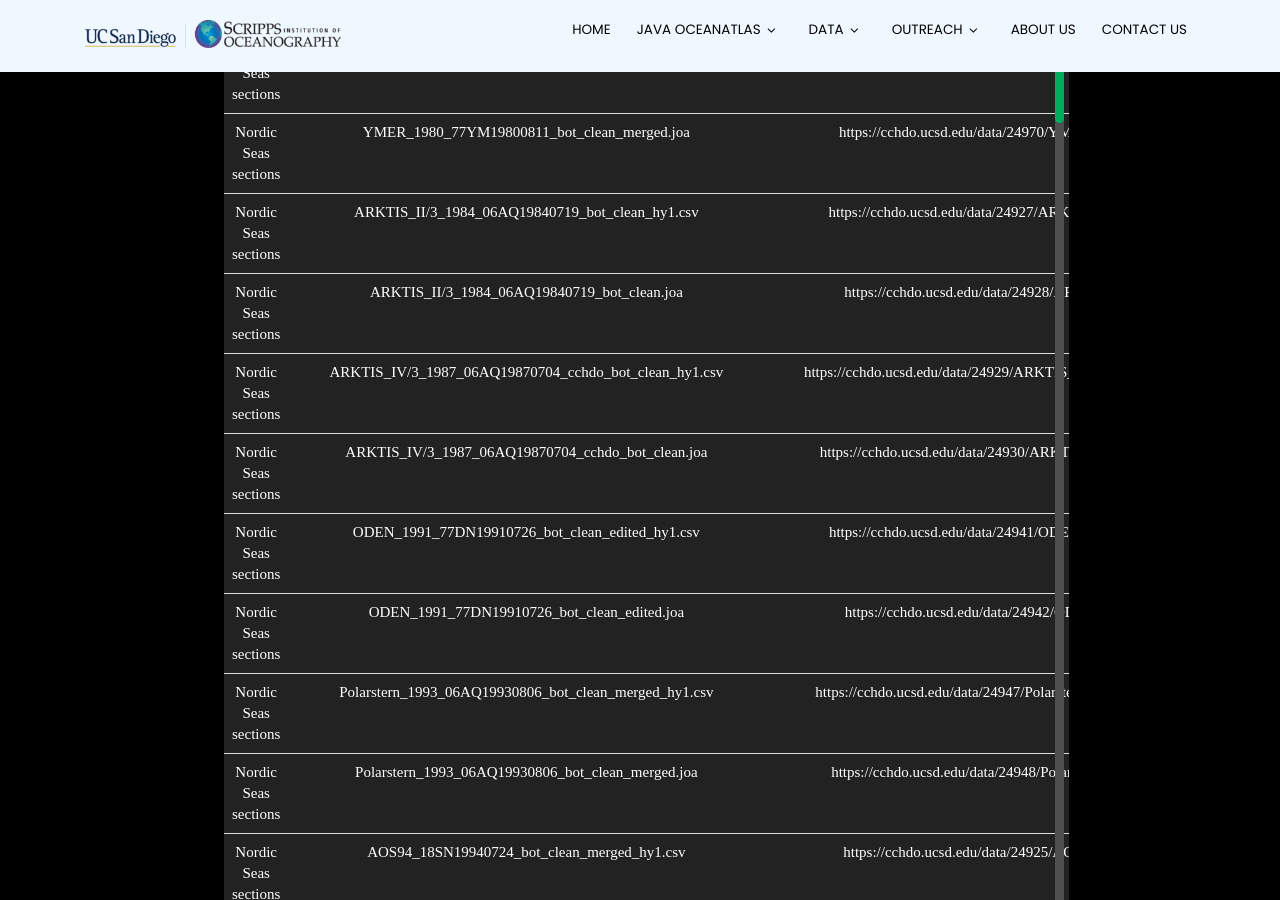
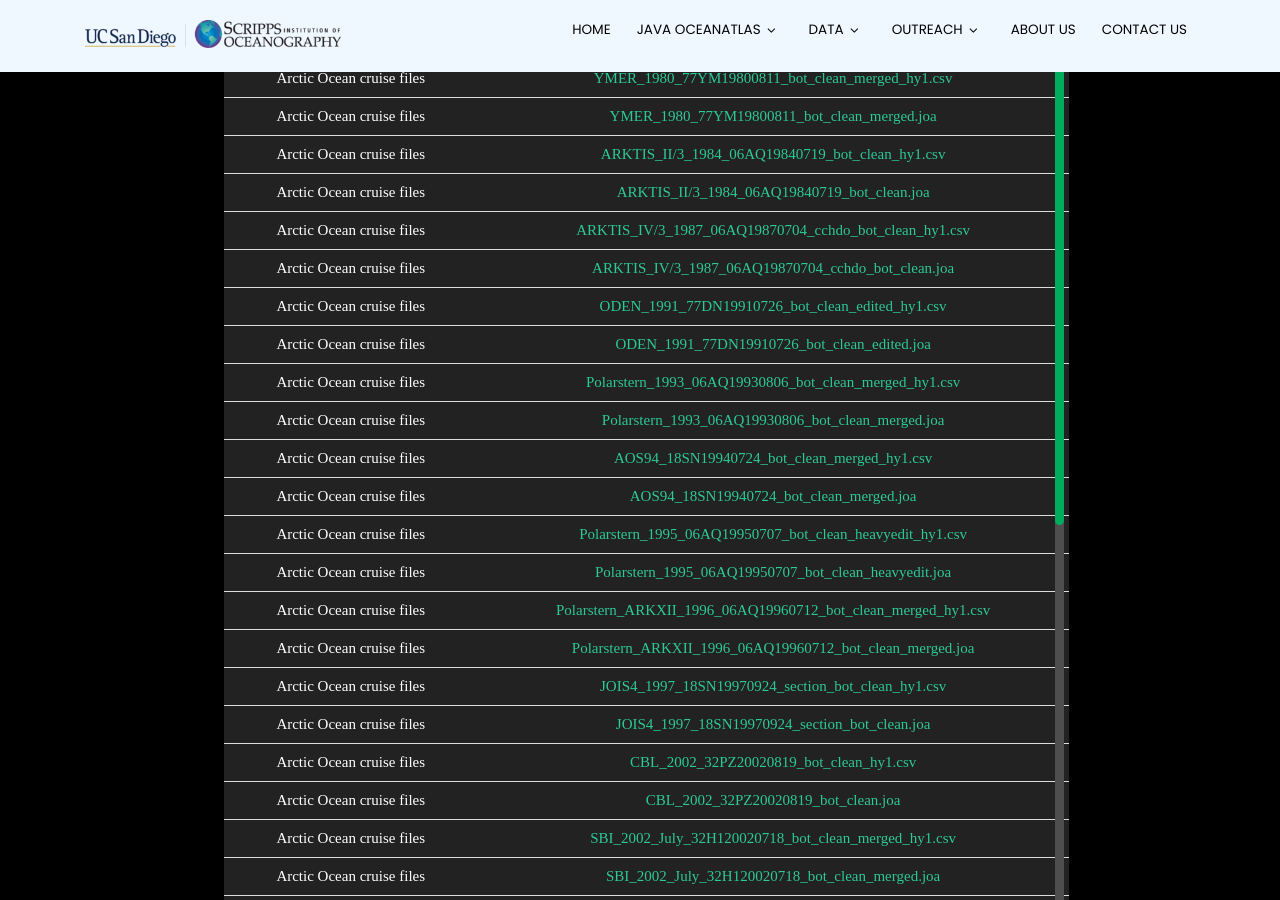
Before and after one commit to cchdo/joa.ucsd.edu, a Jekyll site: the page built from arcticdata.md, in a window 1280 px wide and 900 px high, scrolled down 2134 px. Built offline with Jekyll 4.4.1, drawn with Linux system fonts in a browser that asks for light colours; nearby versions of some CDN libraries; some web fonts are replaced; some of the changed text lies outside the part shown.

Commit message:
Arctic Ocean front end edits

```diff
--- a/_data/arcticdata.yml
+++ b/_data/arcticdata.yml
@@ -1,4 +1,14 @@
 section:
+  - title: Arctic Ocean & Nordic Sea Maps
+    years:
+      - year: Arctic Cruises Map.pdf
+        file: https://cchdo.ucsd.edu/data/24919/Arctic%20Cruises%20Map.pdf
+      - year: Nordic Seas Cruises map.pdf
+        file: https://cchdo.ucsd.edu/data/24922/Nordic%20Seas%20Cruises%20map.pdf
+      - year: Chukchi-Beaufort and Fram Strait Arctic Cruise Maps.pdf
+        file: https://cchdo.ucsd.edu/data/24920/Chukchi-Beaufort%20and%20Fram%20Strait%20Arctic%20Cruise%20Maps.pdf
+      - year: ARC01 2015 Map.pdf
+        file: https://cchdo.ucsd.edu/data/24918/ARC01%202015%20Map.pdf
   - title: Arctic Ocean sections
     years:
       - year: ARC01_2015_3_ship_bot_clean_sorted_hy1.csv
@@ -9,7 +19,7 @@
     years:
       - year: (75°N section not yet prepared for site)
         file: File
-  - title: Nordic Seas sections
+  - title: Arctic Ocean cruise files
     years:
       - year: YMER_1980_77YM19800811_bot_clean_merged_hy1.csv
         file: https://cchdo.ucsd.edu/data/24969/YMER_1980_77YM19800811_bot_clean_merged_hy1.csv
@@ -145,7 +155,7 @@
         file: https://cchdo.ucsd.edu/data/24987/Nordic_2009_58GS20090528_bot_clean_hy1.csv
       - year: Nordic_2009_58GS20090528_bot_clean.joa
         file: https://cchdo.ucsd.edu/data/24988/Nordic_2009_58GS20090528_bot_clean.joa
-  - title: Nordic Seas cruise files
+  - title: Bering Sea cruise files
     years:
       - year: BEST_2008_APR_33HQ20080329_bot_partly_clean_hy1.csv
         file: https://cchdo.ucsd.edu/data/24989/BEST_2008_APR_33HQ20080329_bot_partly_clean_hy1.csv
--- a/arcticdata.md
+++ b/arcticdata.md
@@ -42,19 +42,8 @@
 									<div class="mx-auto">
 									<form style="margin-left: auto;" action="#" method="get">
 											<select class="custom-select" id="verticalSectionDropdown">
-												<option value="All" selected="selected">Vertical Section</option> {% for item in site.data.arcticdata.section%}
+												<option value="All" selected="selected">Section</option> {% for item in site.data.arcticdata.section%}
 												<option value="{{item.title}}">{{item.title}}</option> {% endfor %} </select> &nbsp;&nbsp;&nbsp;&nbsp;&nbsp;&nbsp;&nbsp;
-											<select class="custom-select" id="yearDropdown">
-												<option value="All">Year</option> {% for item in site.data.arcticdata.yeardropdown %}
-												<option value="{{item.year}}">{{item.year}}</option> {% endfor %} </select> &nbsp;&nbsp;&nbsp;&nbsp;&nbsp;&nbsp;&nbsp;
-											<select style="display:none" class="custom-select" id="fileDropdown">
-												<option value="All">File</option>
-												<option value="Basin">.csv</option>
-												<option value="Sub Basin">.jos</option>
-												<option value="Option_3">.txt</option>
-												<option value="Option_4">.joa</option>
-												<option value="Option_5">.zip</option>
-											</select>
 									</form>
 									</div>
 								</div>
@@ -72,8 +61,7 @@
 							<table>
 								<thead>
 									<tr class="row100 head">
-										<th class="cell100 column1">Vertical Section</th>
-										<th class="cell100 column2">Year</th>
+										<th class="cell100 column1">Section</th>
 										<th class="cell100 column4">File</th>
 									</tr>
 								</thead>
@@ -84,8 +72,7 @@
 								<tbody id="datatable"> {% for item in site.data.arcticdata.section%} {% for entry in item.years%}
 									<tr>
 										<td class="cell100 column1">{{item.title}}</td>
-										<td class="cell100 column2">{{entry.year}}</td>
-										<td class="cell100 column4">{{entry.file}}</td>
+										<td class="cell100 column4"><a href="{{entry.file}}">{{entry.year}}</a></td>
 									</tr> {% endfor %} {% endfor %} </tbody>
 							</table>
 						</div>
@@ -96,21 +83,19 @@
 	<center style="color: white;font-size: 25px;padding-bottom: 3%;font-family: 'Poppins';"> Data Tree Search</center>
 	<section id="tree-search">
 	<div class="tree ">
-					<ul> <span style="color:white;font-size: 20px;"><b>{{page.ocean}} Ocean</b></span>
+			<ul> <span style="color:white;font-size: 20px;"><b>{{page.ocean}} Ocean</b></span>
 				<ul>
-					<li> <span style="background:#5cb85c;color:white">Download all {{page.ocean}} Data</span></li> {% for item in site.data.arcticdata.section %}
+					<li> <span style="background:#5cb85c;color:white">Download all {{page.ocean}} Data</span></li>
+					<li><a href="assets/documents/Guide to the Best Data Arctic directory.pdf"><span style="color:white">Guide to Arctic Ocean and Nordic Sea files</span></a></li>
+					{% for item in site.data.arcticdata.section %}
 					<li> <span style="color:white"><i class="fa fa-plus-square" style="color:white"></i>{{item.title}}</span>
 						<ul>
-							<li> <span style="background:#5cb85c;color:white">Download all {{item.title}} Data</span></li> {% for entry in item.years%}
-							<li> <span style="color:white"><i class="fa fa-plus-square" style="color:white"></i>{{entry.year}}</span>
-								<ul>
-									<li> <span style="color:white">File</span> </li>
-									<li> <span style="color:white">File</span> </li>
-									<li> <span style="color:white">File</span> </li>
-									<li> <span style="color:white">File</span> </li>
-								</ul>
-							</li> {% endfor %} </ul>
-					</li> {% endfor %} </ul>
+								{% for entry in item.years%}
+								<li><span style="color:white"><a href="{{entry.file}}">{{entry.year}}</a></span></li>
+								{% endfor %}
+						</ul>
+					</li> {% endfor %}
+				</ul>
 			</ul>
 	</div>
 	</section>
```
Also changed, not shown: 1 other file.
